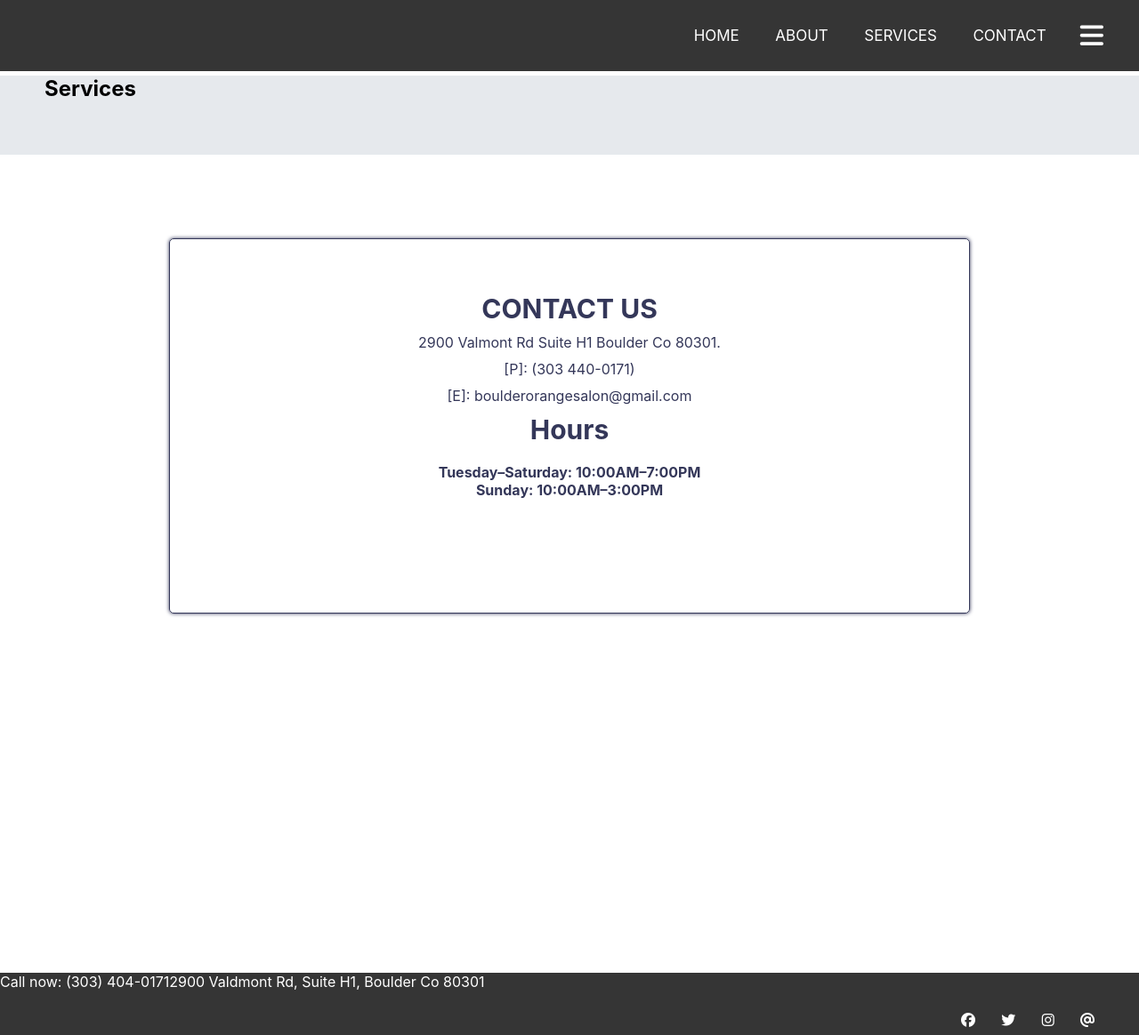
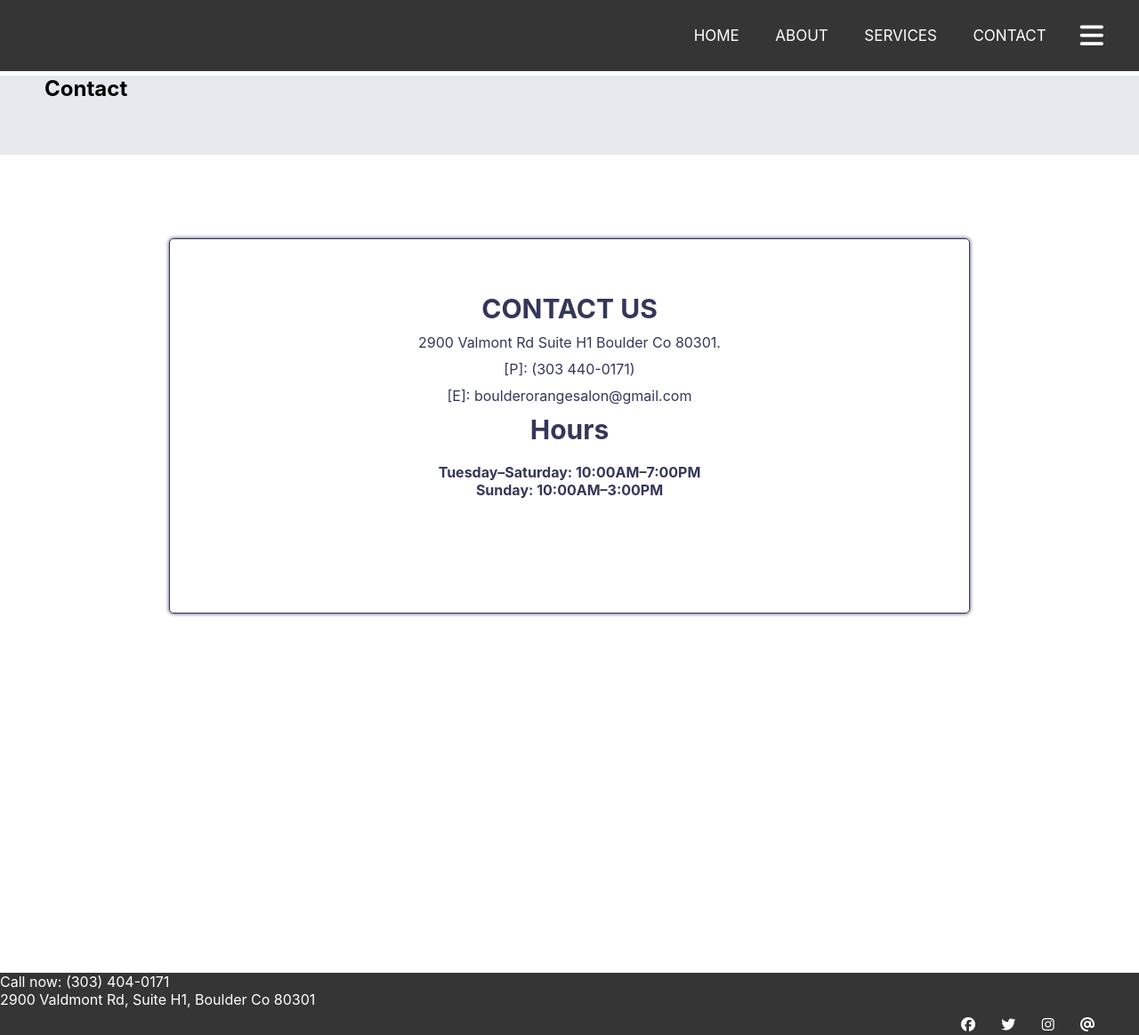
Before and after one commit to Hermestech/Salon, a plain HTML site: page public/contact.html in a window 1280 px wide. Shown: the whole page at 89% size. Drawn offline with Linux system fonts and the light colour scheme; a web font is replaced by a local one.

Commit message:
last changes to english version

```diff
--- a/public/contact.html
+++ b/public/contact.html
@@ -32,7 +32,7 @@
     <main class="blogs-main">
         <section class="blogs-news-container">
             <div class="blogs-main-new">
-                <h2>Services</h2>
+                <h2>Contact</h2>
                 <div class="blogs-news-img-container">
                     <img src="/images/D.jpg" alt="">
                 </div>
@@ -57,7 +57,7 @@
         </div>
     <footer>
         <section class="footer-icons-container">
-            <p>Call now: (303) 404-01712900 Valdmont Rd, Suite H1, Boulder Co 80301</p>
+            <p>Call now: (303) 404-0171</br>2900 Valdmont Rd, Suite H1, Boulder Co 80301</p>
             <div class="icons">
                 <a href="/"><span class="fab fa-facebook"></span></a>
                 <a href="/"><span class="fab fa-twitter"></span></a>
```
Also changed, not shown: public/about.html (+1 -1 lines), public/index.html (+1 -1 lines), public/services.html (+1 -1 lines).
